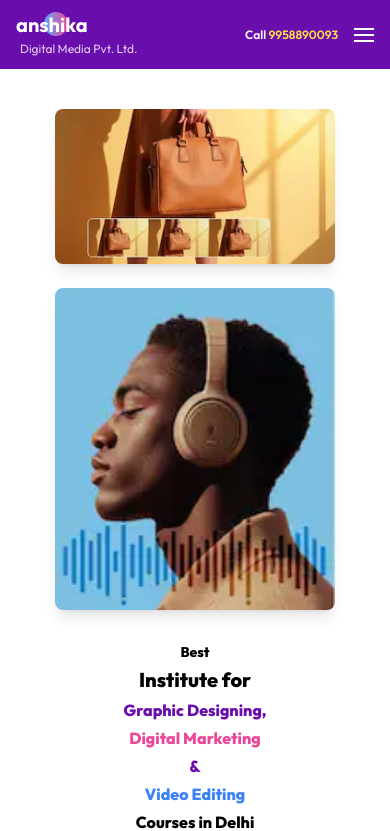
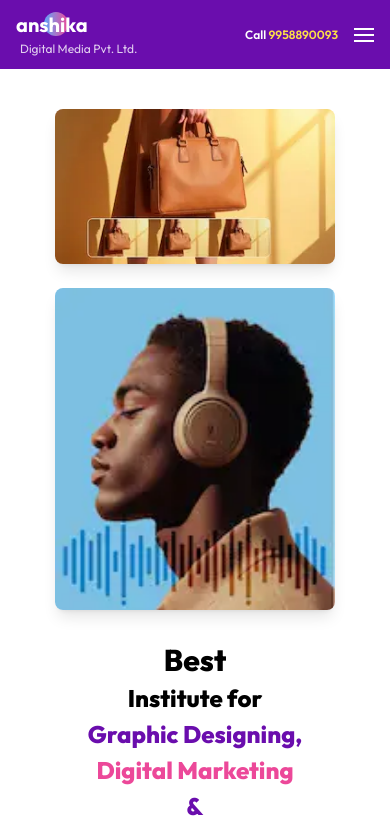
Before and after one commit to Rajumishra23/Anshika-digital, a React (Create React App) app: page / in a window 390 px wide. Shown: the top 831 px of the page. Built offline with nearby package versions, Linux system fonts and the light colour scheme; a web font is replaced by a local one.

Commit message:
Updated layout for better responsive view

```diff
--- a/src/components/CourseHighlights.js
+++ b/src/components/CourseHighlights.js
@@ -29,20 +29,12 @@ const courseHighlights = [
   },
   {
     title: "Fees & Payment Options:",
-    subtitle: [
-      "One Time Submit",
-      "Extra Discount",
-      "EMI also Available",
-      "3–6 Months",
-    ],
+    subtitle: ["One Time Submit", "Extra Discount", "EMI also Available", "3–6 Months"],
     bg: "/Image/Asset32.svg",
   },
   {
     title: "Class Schedule:",
-    subtitle: [
-      "Alternative Days",
-      "Monday, Wednesday, Friday",
-    ],
+    subtitle: ["Alternative Days", "Monday, Wednesday, Friday"],
     bg: "/Image/Asset32.svg",
   },
 ];
@@ -53,10 +45,9 @@ export default function CourseHighlight() {
   const scroll = (direction) => {
     if (sliderRef.current) {
       const cardWidth = sliderRef.current.firstChild.offsetWidth + 16;
-      const { scrollLeft } = sliderRef.current;
       const scrollAmount = direction === "left" ? -cardWidth : cardWidth;
       sliderRef.current.scrollTo({
-        left: scrollLeft + scrollAmount,
+        left: sliderRef.current.scrollLeft + scrollAmount,
         behavior: "smooth",
       });
     }
@@ -83,14 +74,10 @@ export default function CourseHighlight() {
         </div>
       </div>
 
-      {/* Edge Gradient Overlays */}
-      <div className="absolute top-0 left-0 h-full w-10 bg-gradient-to-r from-white to-transparent pointer-events-none z-10" />
-      <div className="absolute top-0 right-0 h-full w-10 bg-gradient-to-l from-white to-transparent pointer-events-none z-10" />
-
       {/* Slider */}
       <div
         ref={sliderRef}
-        className="flex overflow-x-auto gap-4 scroll-smooth no-scrollbar relative z-0"
+        className="flex gap-4 overflow-hidden touch-none" // disable swipe manually
       >
         {courseHighlights.map((item, index) => {
           const isMultiLine = Array.isArray(item.subtitle);
@@ -98,14 +85,14 @@ export default function CourseHighlight() {
           return (
             <div
               key={index}
-              className="min-w-[700px] flex-shrink-0 rounded-lg p-6 text-center text-white shadow-xl border border-white/20"
+              className="flex-shrink-0 w-full sm:w-[500px] md:w-[700px] rounded-lg p-6 text-center text-white shadow-xl border border-white/20"
               style={{
                 backgroundImage: `url(${item.bg})`,
                 backgroundSize: "cover",
                 backgroundPosition: "center",
               }}
             >
-              <h3 className="text-3xl font-bold mb-3 drop-shadow-md">
+              <h3 className="text-2xl sm:text-3xl md:text-3xl font-bold mb-3 drop-shadow-md">
                 {item.title}
               </h3>
 
@@ -114,14 +101,14 @@ export default function CourseHighlight() {
                   {item.subtitle.map((line, i) => (
                     <p
                       key={i}
-                      className="text-sm font-medium leading-snug tracking-wide drop-shadow-md"
+                      className="text-sm sm:text-base font-medium leading-snug tracking-wide drop-shadow-md"
                     >
                       {line}
                     </p>
                   ))}
                 </div>
               ) : (
-                <p className="text-base font-medium drop-shadow-md">
+                <p className="text-sm sm:text-base font-medium drop-shadow-md">
                   {item.subtitle}
                 </p>
               )}
--- a/src/components/heroSection.js
+++ b/src/components/heroSection.js
@@ -21,19 +21,19 @@ const HeroWithVideo = () => {
         </div>
 
         {/* Center Content */}
-        <div className="text-center md:col-span-1">
-          <h1
-            className="font-extrabold leading-snug text-base sm:text-lg md:text-2xl space-y-1"
-            style={{ fontFamily: 'Arial, Helvetica, sans-serif' }}
-          >
-            <span className="text-black block text-sm sm:text-base">Best</span>
-            <span className="text-black block text-xl sm:text-2xl md:text-4xl">Institute for</span>
-            <span className="text-[#6a0dad] block text-base sm:text-lg md:text-xl">Graphic Designing,</span>
-            <span className="text-pink-500 block text-base sm:text-lg md:text-xl">Digital Marketing</span>
-            <span className="text-[#6A0DAD] block text-base sm:text-lg md:text-xl">&</span>
-            <span className="text-blue-500 block text-base sm:text-lg md:text-xl">Video Editing</span>
-            <span className="text-black block text-base sm:text-lg md:text-xl">Courses in Delhi</span>
-          </h1>
+       <div className="text-center text-3xl md:col-span-1">
+  <h1
+    className="font-extrabold leading-snug space-y-1"
+    style={{ fontFamily: 'Arial, Helvetica, sans-serif' }}
+  >
+    <span className="block text-3xl sm:text-4xl md:text-4xl text-black">Best</span>
+    <span className="block text-2xl sm:text-3xl md:text-3xl text-black">Institute for</span>
+    <span className="block text-2xl sm:text-3xl md:text-3xl text-[#6a0dad]">Graphic Designing,</span>
+    <span className="block text-2xl sm:text-3xl md:text-3xl text-pink-500">Digital Marketing</span>
+    <span className="block text-2xl sm:text-3xl md:text-3xl text-[#6A0DAD]">&</span>
+    <span className="block text-2xl sm:text-3xl md:text-3xl text-blue-500">Video Editing</span>
+    <span className="block text-2xl sm:text-3xl md:text-3xl text-black">Courses in Delhi</span>
+  </h1>
 
           <p
             className="mt-4 text-sm sm:text-base leading-relaxed text-gray-700 px-2"
```
